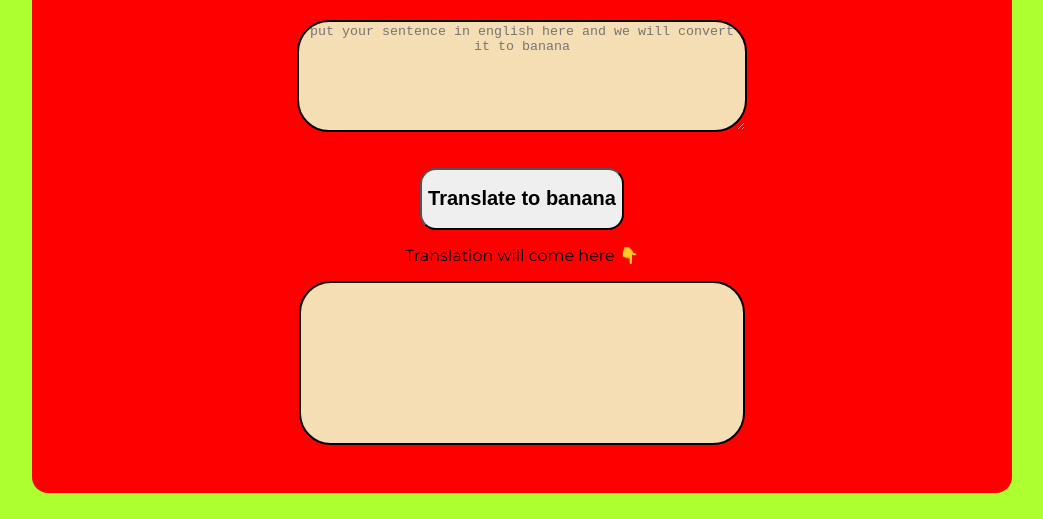
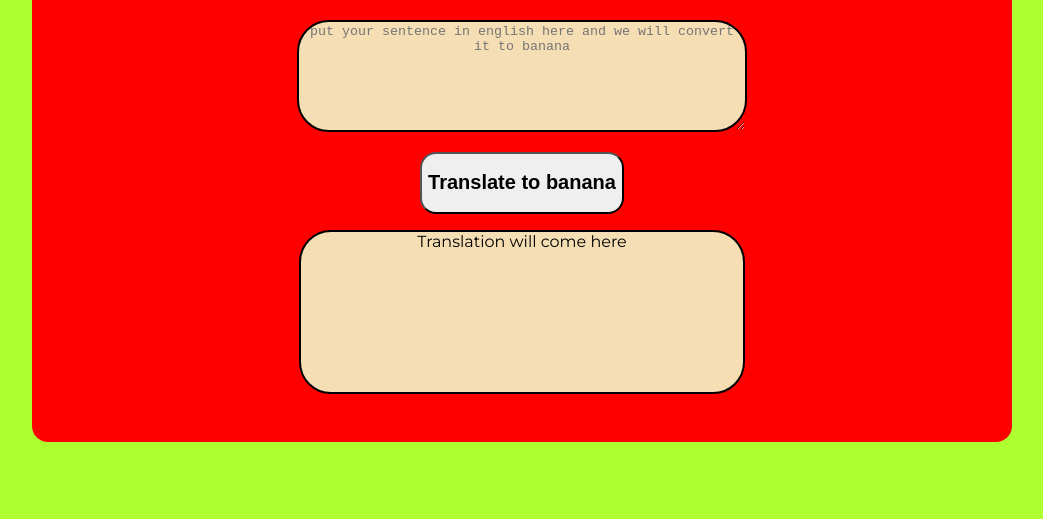
Before and after one commit to 1nigmanand/minions, a plain HTML site: page index.html in a window 1280 px wide. Shown: the part 268-787 px from the top of the page, without its empty margins (118-1161 px from the left). Drawn offline with Linux system fonts and the light colour scheme; a web font is replaced by a local one.

Commit message:
Update index.html

```diff
--- a/index.html
+++ b/index.html
@@ -7,15 +7,14 @@
     <title>Banana talks</title>
     <link rel="stylesheet" href="style.css">
 </head>
-<body style="background-color: greenyellow;">
+<body >
     <nav class="nav">
         <h1>Banana talk</h1>
         <textarea id="txt-input" placeholder="put your sentence in english here and we will convert it to banana"></textarea>
-        <div id="btn-translate">
+        <div id="translate">
             <button id="btn-translate"><h2 class="b">Translate to banana</h2></button>
-            <div >Translation will come here 👇</div>
         </div>
-        <div id="output"></div>
+        <div id="output">Translation will come here</div>
     </nav>
     <footer class="nav footer">
         <h1>about</h1>
```
